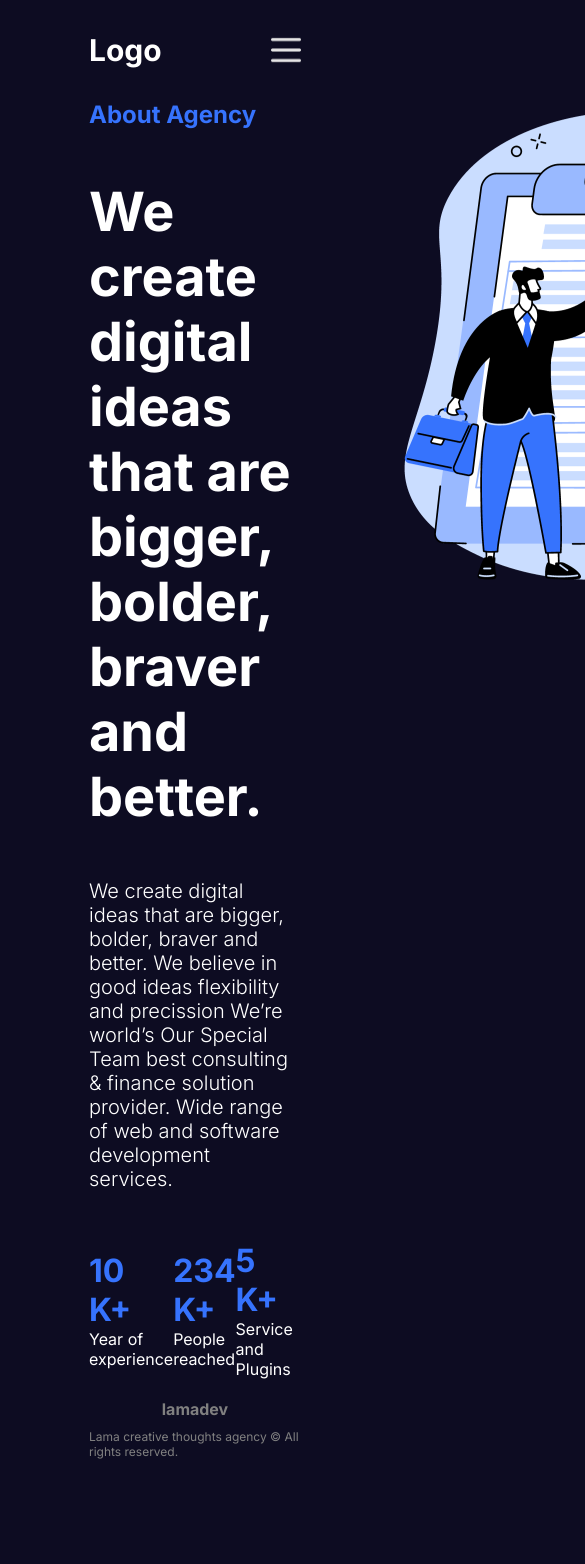
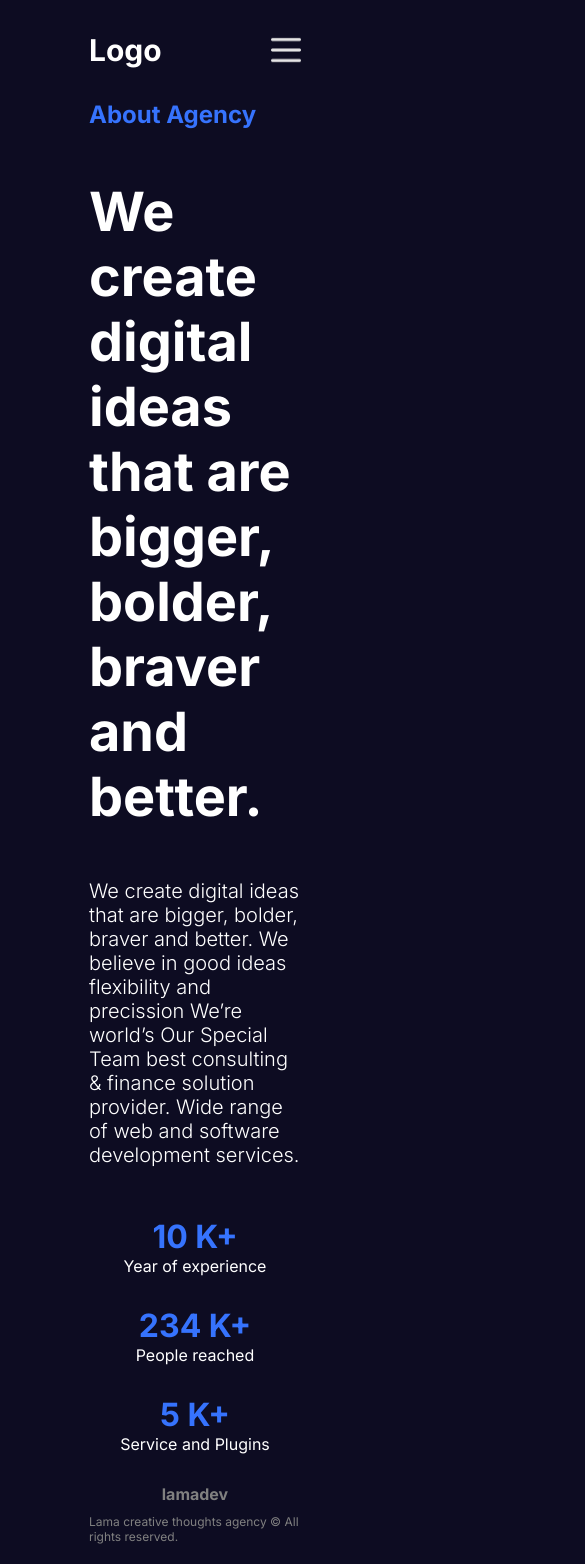
Before and after one commit to DHARAKA-METH/Next_Js_Project, a Next.js app: page /about in a window 390 px wide. Shown: the top 1564 px of the page, 585 px wide, since content can reach past the window. Before the commit the page ends 1479 px from the top, so only its background shows below. Built offline with nearby package versions, Linux system fonts and the light colour scheme.

Commit message:
mobile responsive

```diff
--- a/src/app/about/about.module.css
+++ b/src/app/about/about.module.css
@@ -44,3 +44,54 @@
 
 
 }
+
+@media screen and (max-width:768px) {
+
+    .container{
+        display: flex;
+        flex-direction: column;
+        justify-content: center;
+        gap: 10px;
+
+
+    }
+
+    .textContainer{
+        flex: 1;
+        display: flex;
+        flex-direction: column;
+        gap: 50px;
+    }
+
+    .subtitle{
+        color: var(--btn);
+    }
+
+    .title{
+        font-size: 54px;
+    }
+
+    .desc{
+        font-size: 20px;
+        font-weight: 300;
+    }
+
+    .boxes{
+        display: flex;
+        flex-direction: column;
+        align-items: center;
+        gap: 30px;
+
+    }
+
+    .imageContainer{
+display: none;
+
+
+    }
+    .img{
+        display: none;
+    }
+
+
+}
```
